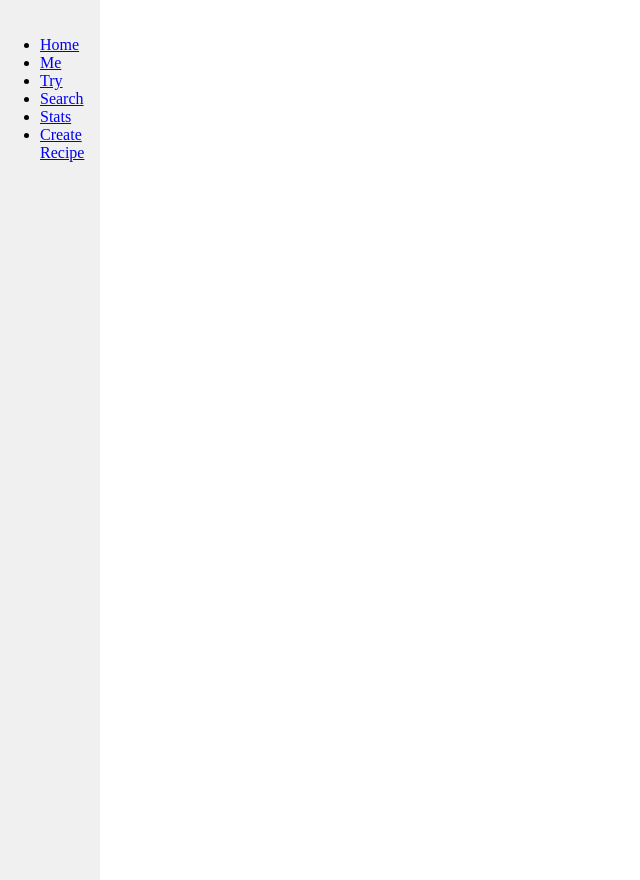
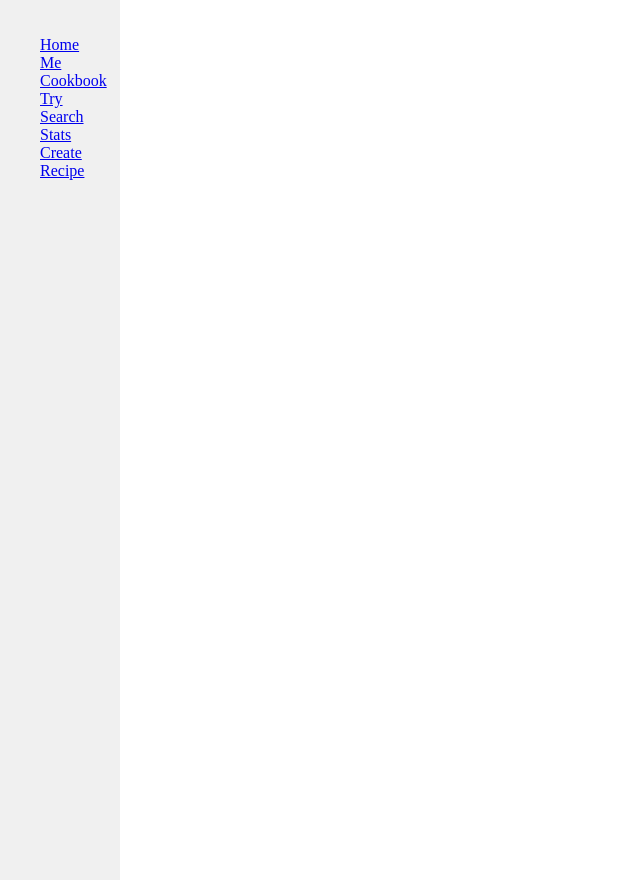
Before and after one commit to JohnnyWeymouth/My_Personal_Cookbook, a Flask app: template templates/base.html in a window 1280 px wide. Shown: the whole page, without its empty margins (0-640 px from the left). Run offline with Flask 3, Linux system fonts and the light colour scheme; the template is opened without the code that fills it, so the values that code supplies are empty.

Commit message:
fix sidebar size

```diff
--- a/templates/base.html
+++ b/templates/base.html
@@ -11,7 +11,7 @@
     <style>
         .sidebar {
             height: 100%;
-            width: 100px; /* Adjust the width as needed */
+            width: 120px; /* Adjust the width as needed */
             position: fixed;
             top: 0;
             left: 0;
@@ -20,7 +20,7 @@
         }
 
         .content {
-            margin-left: 100px; /* Adjust this value to accommodate the sidebar width */
+            margin-left: 120px; /* Adjust this value to accommodate the sidebar width */
             padding: 20px;
         }
     </style>
@@ -29,12 +29,33 @@
     <!-- Include the sidebar -->
     <div class="sidebar">
         <ul>
-            <li><a href="/">Home</a></li>
-            <li><a href="/me">Me</a></li>
-            <li><a href="/my_try_page">Try</a></li>
-            <li><a href="/search">Search</a></li>
-            <li><a href="/stats">Stats</a></li>
-            <li><a href="/create_recipe">Create Recipe</a></li>
+            <div>
+                <a href="/">Home</a>
+            </div>
+
+            <div>
+                <a href="/me">Me</a>
+            </div>
+
+            <div>
+                <a href="/my_personal_cookbook">Cookbook</a>
+            </div>
+
+            <div>
+                <a href="/my_try_page">Try</a>
+            </div>
+
+            <div>
+                <a href="/search">Search</a>
+            </div>
+
+            <div>
+                <a href="/stats">Stats</a>
+            </div>
+
+            <div>
+                <a href="/create_recipe">Create Recipe</a>
+            </div>
         </ul>
     </div>
 
```
